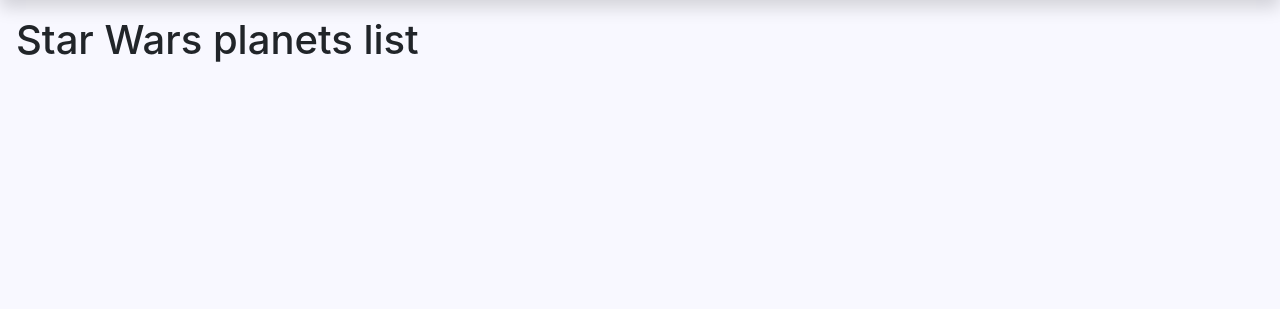
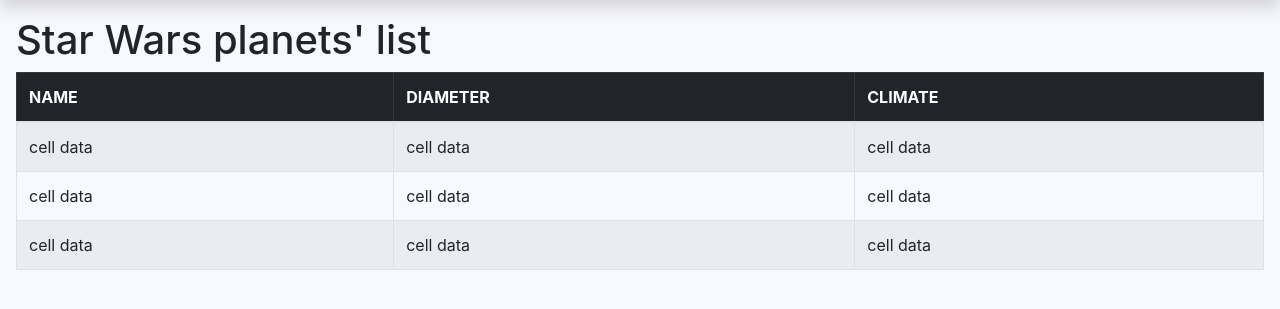
Before and after one commit to PiotrMludzik/api-wars, a Flask app: page / in a window 1280 px wide. Shown: the part 56-365 px from the top of the page. Run offline with Flask 2, Linux system fonts and the light colour scheme; some libraries are stand-ins or nearby versions.

Commit message:
chore: design the table style

```diff
--- a/templates/base.html
+++ b/templates/base.html
@@ -4,6 +4,7 @@
     <!-- Bootstrap: required meta tags and CSS -->
     <meta charset="utf-8">
     <meta name="viewport" content="width=device-width, initial-scale=1, shrink-to-fit=no">
+    <link rel="stylesheet" href="{{ url_for('static', filename='css/colos.css') }}">
     <link rel="stylesheet" href="{{ url_for('static', filename='bootstrap/bootstrap.min.css') }}">
     <link rel="stylesheet" href="{{ url_for('static', filename='css/main.css') }}">
 
--- a/templates/index.html
+++ b/templates/index.html
@@ -1,5 +1,31 @@
 {% extends "base.html" %}
-{% block page_title %}Star Wars planets list{% endblock %}
+{% block page_title %}Star Wars planets' list{% endblock %}
 {% block contents %}
     <h1>{{ self.page_title() }}</h1>
+    <table class="table table-bordered table-striped">
+        <thead class="table-dark">
+            <tr>
+                <th>NAME</th>
+                <th>DIAMETER</th>
+                <th>CLIMATE</th>
+            </tr>
+        </thead>
+        <tbody>
+            <tr>
+                <td>cell data</td>
+                <td>cell data</td>
+                <td>cell data</td>
+            </tr>
+            <tr>
+                <td>cell data</td>
+                <td>cell data</td>
+                <td>cell data</td>
+            </tr>
+            <tr>
+                <td>cell data</td>
+                <td>cell data</td>
+                <td>cell data</td>
+            </tr>
+        </tbody>
+    </table>
 {% endblock %}
```
